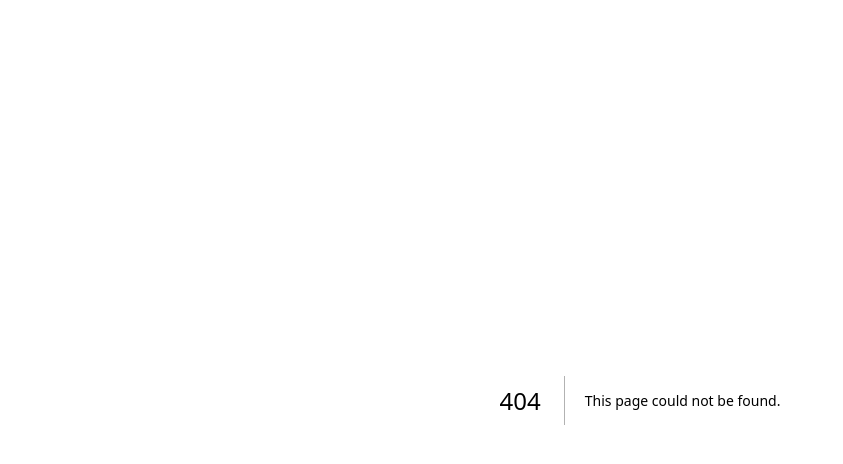
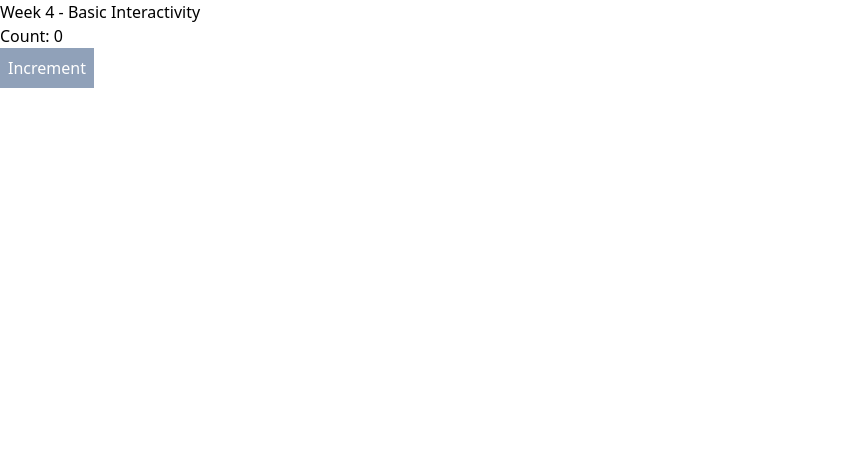
Before and after one commit to hamdyibrahim/web2-demos-26, a Next.js app: page /week4 in a window 1280 px wide. Before the commit this address had no page. Shown: the top 464 px of the page, without its empty margins (0-843 px from the left). Built offline with nearby package versions, Linux system fonts and the light colour scheme.

Commit message:
Week 4 Completed

```diff
--- a/app/page.js
+++ b/app/page.js
@@ -1,16 +1,19 @@
 import Link from "next/link";
 export default function Page() {
+  const weeks = [2, 3, 4, 5, 6, 7, 8, 9, 10];
+
   return (
     <main>
       <h1 className="text-3xl font-bold text-blue-600">Web 2 Demos</h1>
       <p>Click one of the following links</p>
-      <Link href="week2" className="text-underline text-blue-700">
-        Go to Week 2
-      </Link>
-      <br />
-      <Link href="week3" className="text-underline text-blue-700">
-        Go to Week 3
-      </Link>
+
+      {weeks.map((week) => (
+        <div key={week}>
+          <Link href={`week${week}`} className="font-bold text-xl">
+            Week {week}
+          </Link>
+        </div>
+      ))}
     </main>
   );
 }
--- /dev/null
+++ b/app/week4/counter.js
@@ -0,0 +1,26 @@
+"use client";
+import { useState } from "react";
+
+export default function Counter() {
+  let [count, setCount] = useState(0);
+
+  const increment = () => {
+    if (count < 10) {
+      setCount(count + 1);
+    } else {
+      alert("You reached the max value of the count");
+    }
+  };
+  return (
+    <div>
+      <p>Count: {count} </p>
+      <button
+        onClick={increment}
+        disabled={count == 10}
+        className="bg-slate-400 p-2 hover:bg-slate-600 text-white active:bg-red-500"
+      >
+        Increment
+      </button>
+    </div>
+  );
+}
--- /dev/null
+++ b/app/week4/page.js
@@ -0,0 +1,9 @@
+import Counter from "./counter";
+export default function Page() {
+  return (
+    <main>
+      <h1> Week 4 - Basic Interactivity</h1>
+      <Counter />
+    </main>
+  );
+}
```
